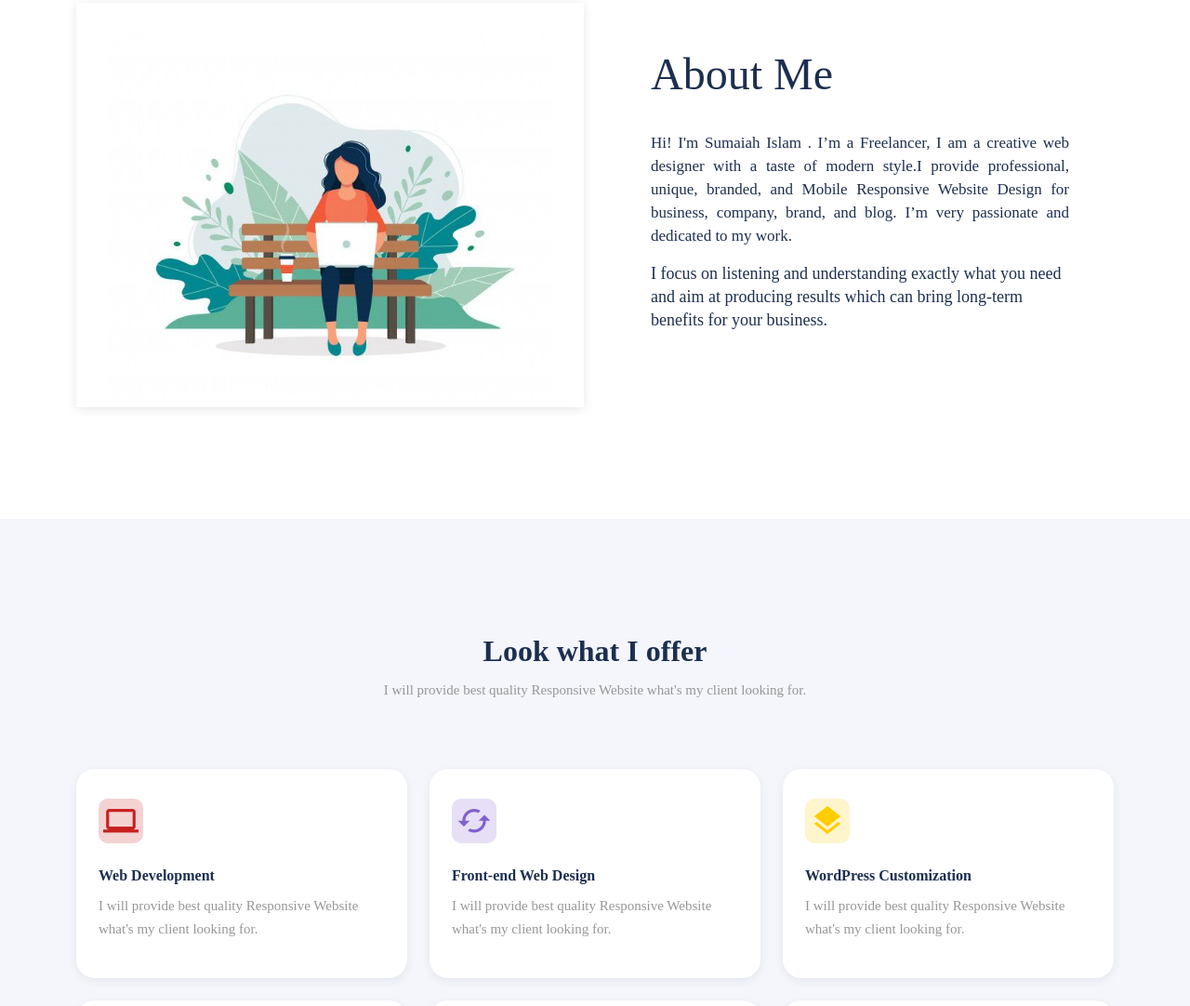
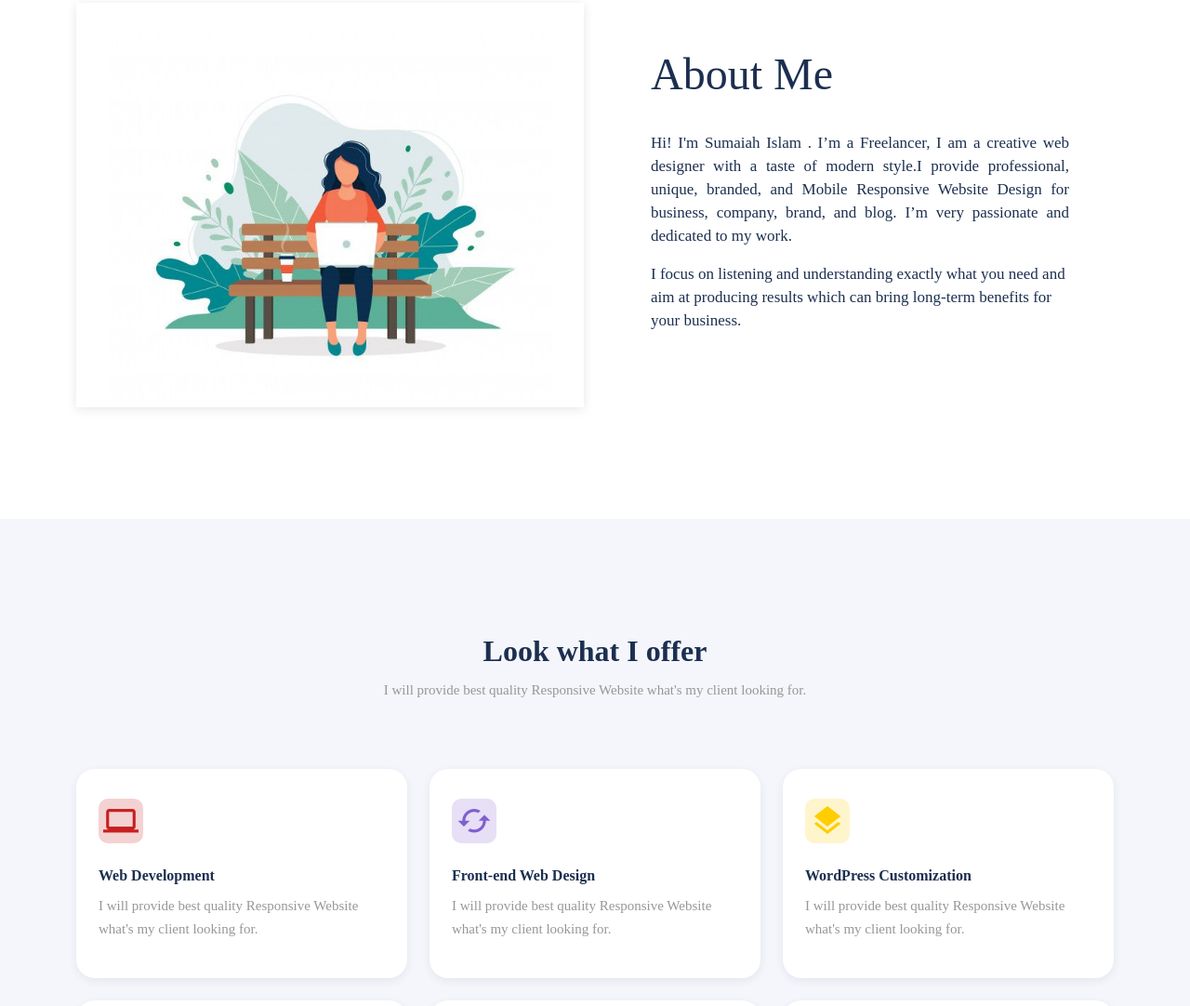
Before and after one commit to Sumaiah-Islam/portfolio, a plain HTML site: page index.html in a window 1280 px wide. Shown: the part 917-1999 px from the top of the page at 93% size. Drawn offline with Linux system fonts and the light colour scheme.

Commit message:
Update index.html

```diff
--- a/index.html
+++ b/index.html
@@ -160,7 +160,7 @@
                                 Hi! I'm Sumaiah Islam . I’m a Freelancer, I am a creative web designer with a taste of modern style.I provide professional, unique, branded, and Mobile Responsive Website Design for
                                 business, company, brand, and blog. I’m very passionate and dedicated to my work.
 
-                              <p class="fs-18">
+                              <p class="fs-17" tyle="text-align: justify;">
                                 I focus on listening and understanding exactly what you need and aim at producing results which can bring long-term benefits for your business.
                               </p>
 
```
